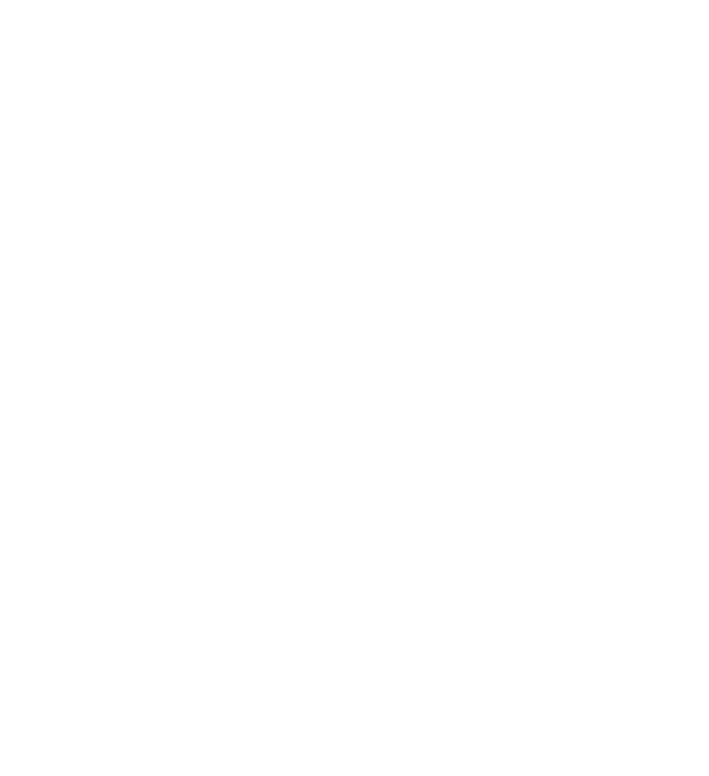
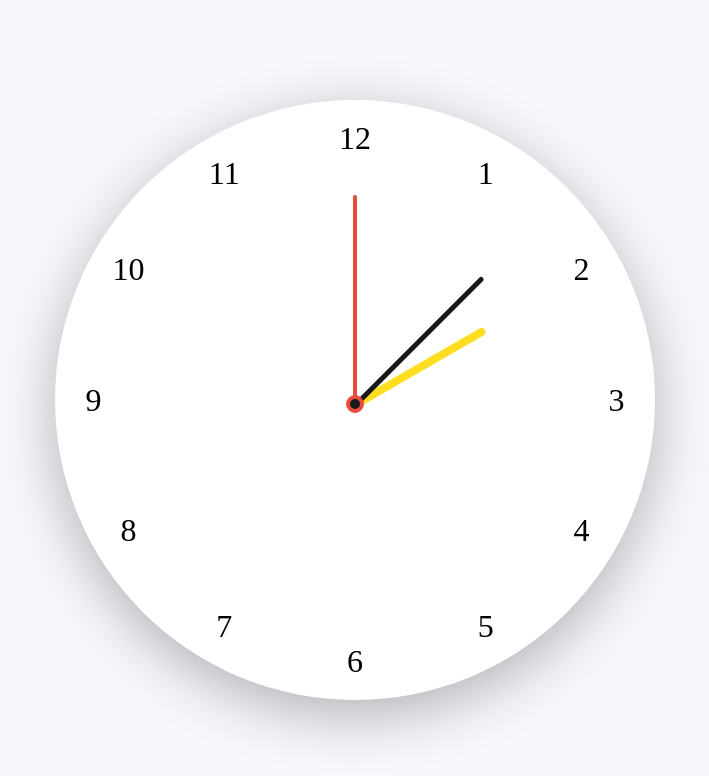
Before and after one commit to Thushan2002/analog_clock-html-css-js, a plain HTML site: page index.html in a window 1280 px wide. Shown: the whole page, without its empty margins (285-994 px from the left). Drawn offline with Linux system fonts and the light colour scheme.

Commit message:
feat: Light mode UI created

```diff
--- a/index.html
+++ b/index.html
@@ -9,6 +9,28 @@
 </head>
 
 <body>
+    <div class="container">
+        <div class="clock">
+            <label style="--i: 1"><span>1</span></label>
+            <label style="--i: 2"><span>2</span></label>
+            <label style="--i: 3"><span>3</span></label>
+            <label style="--i: 4"><span>4</span></label>
+            <label style="--i: 5"><span>5</span></label>
+            <label style="--i: 6"><span>6</span></label>
+            <label style="--i: 7"><span>7</span></label>
+            <label style="--i: 8"><span>8</span></label>
+            <label style="--i: 9"><span>9</span></label>
+            <label style="--i: 10"><span>10</span></label>
+            <label style="--i: 11"><span>11</span></label>
+            <label style="--i: 12"><span>12</span></label>
+
+            <div class="indicator">
+                <span class="hand hour"></span>
+                <span class="hand minute"></span>
+                <span class="hand second"></span>
+            </div>
+        </div>
+    </div>
 
     <script src="script.js"></script>
 </body>
--- a/style.css
+++ b/style.css
@@ -3,3 +3,87 @@
     margin: 0;
     box-sizing: border-box;
 }
+
+:root {
+    --primary-color: #f6f7fb;
+    --white-color: #fff;
+    --black-color: #18191a;
+    --red-color: #e74c3c;
+    --yellow-color: #FFDE21;
+}
+
+body {
+    display: flex;
+    min-height: 100vh;
+    align-items: center;
+    justify-content: center;
+    background-color: var(--primary-color);
+}
+
+.container .clock {
+    background-color: var(--white-color);
+    width: 600px;
+    height: 600px;
+    border-radius: 50%;
+    display: flex;
+    align-items: center;
+    justify-content: center;
+    box-shadow: 0 15px 55px rgba(0, 0, 0, 0.276);
+    position: relative;
+}
+
+.clock label {
+    position: absolute;
+    transform: rotate(calc(var(--i)*(360deg/12)));
+    inset: 20px;
+    text-align: center;
+}
+
+.clock label span {
+    display: block;
+    font-size: 2rem;
+    transform: rotate(calc(var(--i)*(-360deg/12)));
+}
+
+.container .indicator {
+    position: absolute;
+    height: 10px;
+    width: 10px;
+    display: flex;
+    justify-content: center;
+}
+
+.indicator::before {
+    content: '';
+    position: absolute;
+    background-color: var(--black-color);
+    height: 100%;
+    width: 100%;
+    border-radius: 50%;
+    border: 4px solid var(--red-color);
+    z-index: 10;
+}
+
+.indicator .hand {
+    position: absolute;
+    bottom: 0;
+    height: 210px;
+    width: 4px;
+    background-color: var(--red-color);
+    border-radius: 25px;
+    transform-origin: bottom;
+}
+
+.hand.minute {
+    height: 180px;
+    width: 5px;
+    transform: rotate(45deg);
+    background-color: var(--black-color);
+}
+
+.hand.hour {
+    height: 150px;
+    width: 8px;
+    transform: rotate(60deg);
+    background-color: var(--yellow-color);
+}
```
